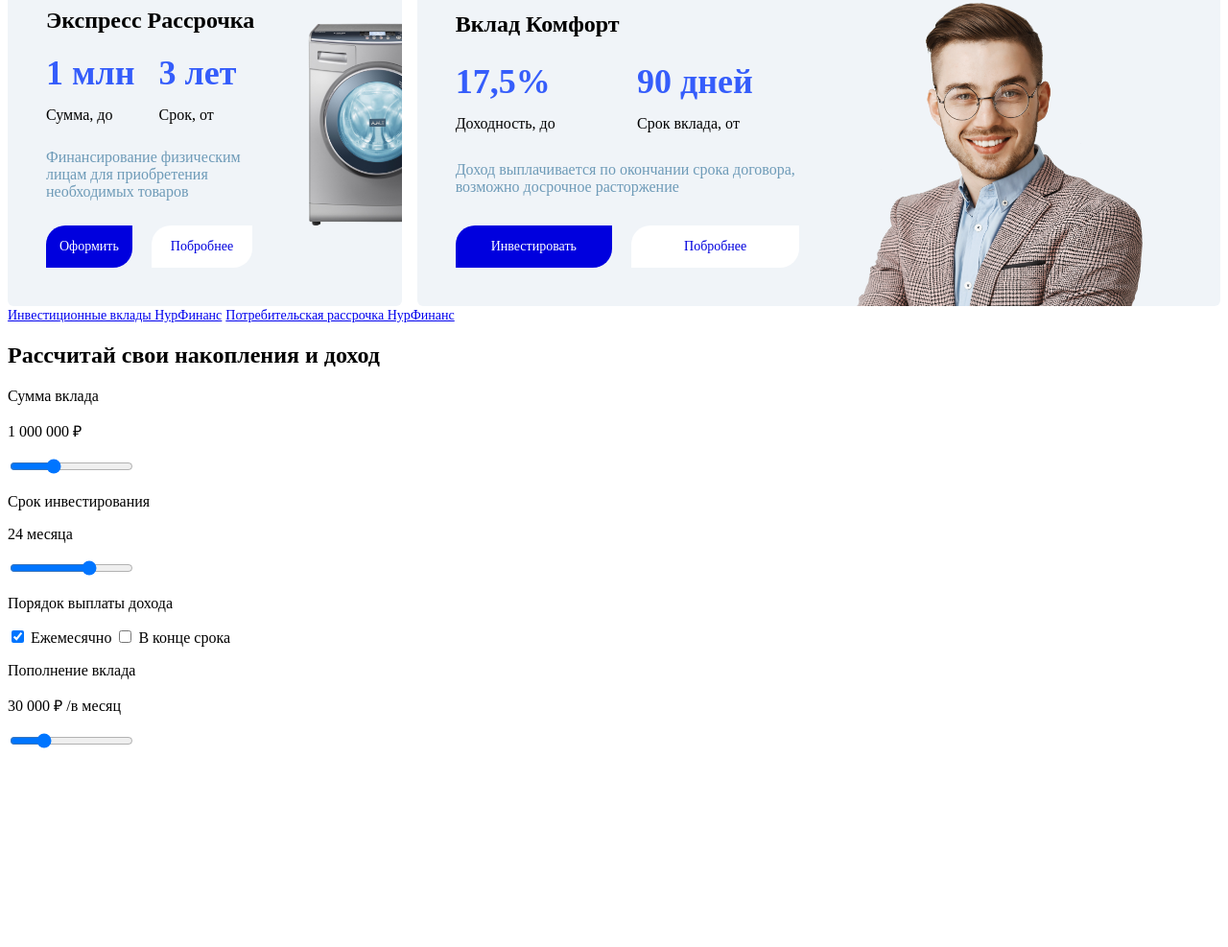
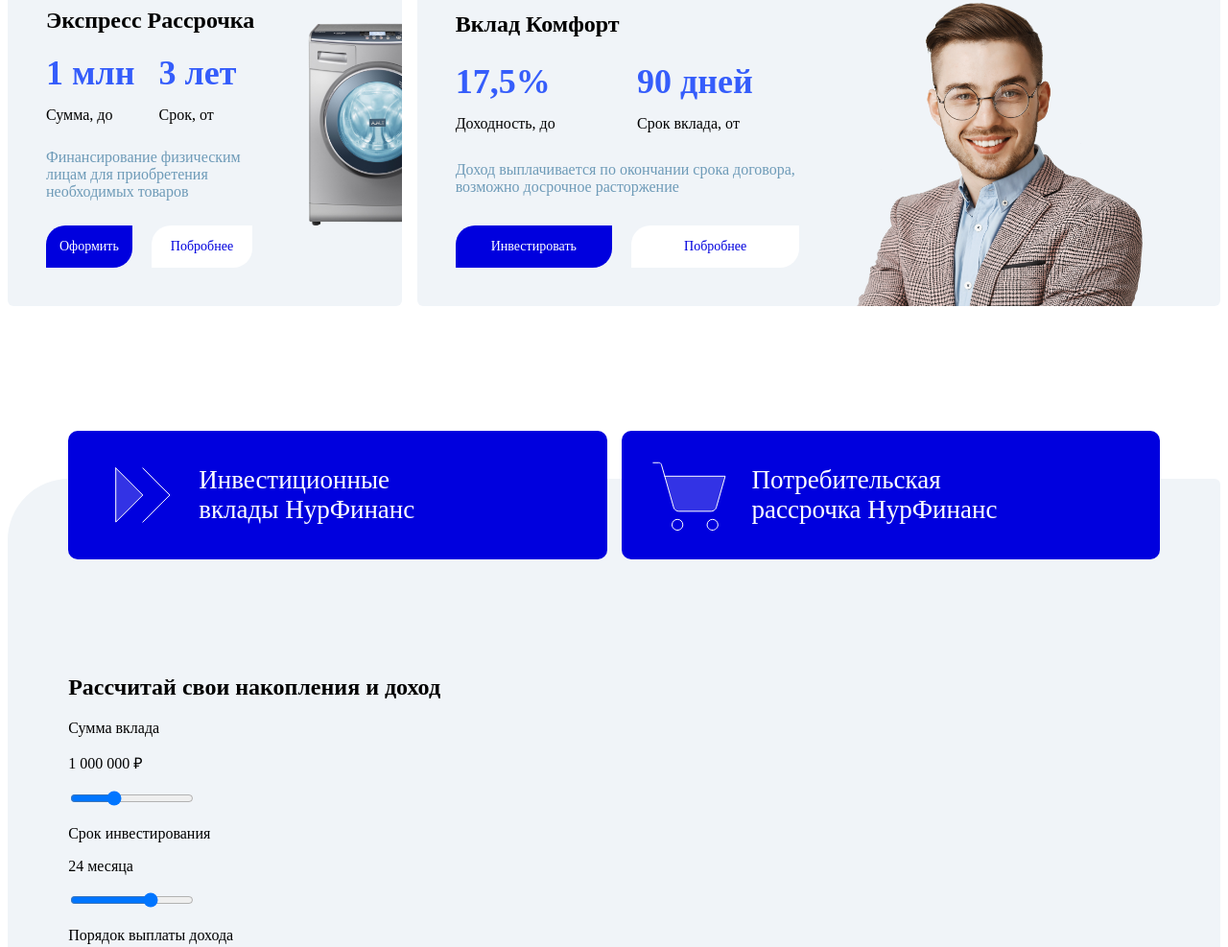
Before and after one commit to AlexPoltorapavlov/html_css_week, a plain HTML site: page index.html in a window 1280 px wide. Shown: the part 1116-2103 px from the top of the page at 96% size. Before the commit the page ends 1908 px from the top, so only its background shows below. Drawn offline with Linux system fonts and the light colour scheme.

Commit message:
\Added: style for calc-choice

```diff
--- a/index.html
+++ b/index.html
@@ -185,12 +185,14 @@
 				</article>
 		</section>
 		<section class="calc">
-			<div class="calc__choice">
-				<a href="#" class="calc__invest">Инвестиционные вклады НурФинанс</a>
-				<a href="#" class="calc__inst-plan">Потребительская рассрочка НурФинанс</a>
+			<div class="calc__choice-bg">
+				<div class="calc__choice">
+					<a href="#" class="calc__invest">Инвестиционные <br>вклады НурФинанс</a>
+					<a href="#" class="calc__inst-plan">Потребительская <br>рассрочка НурФинанс</a>
+				</div>
 			</div>
-			<h1>Рассчитай свои накопления и доход</h1>
 			<div class="calc-content">
+				<h1>Рассчитай свои накопления и доход</h1>
 				<div class="calc__ranges">
 					<div>
 						<p>Сумма вклада</p>
--- a/style.css
+++ b/style.css
@@ -378,6 +378,10 @@ main {
 	max-width: 1275px;
 }
 
+.recommend {
+	margin-bottom: 180px;
+}
+
 .recommend h1 {
 	font-size: 34px;
 	font-weight: lighter;
@@ -525,5 +529,61 @@ main {
 .recommend-content__img-not-close img {
 	position: absolute;
 	max-width: 80%;
+}
 
+/* finance calc */
+
+.calc {
+	display: flex;
+	flex-direction: column;
+	border-radius: 64px 6px 6px 64px;
+	padding: 0 5% 5% 5%;
+	max-width: 1370px;;
+	background-color: #F0F4F8;
 }
+
+.calc__choice-bg {
+	box-sizing: border-box;
+	display: flex;
+	width: 100%;
+
+	justify-content: center;
+	margin-bottom: 50px;
+}
+
+.calc__choice {
+	position: relative;
+	top: -50px;
+	display: flex;
+	justify-content: center;
+	flex-direction: row;
+	justify-content: center;
+	width: 100%;
+}
+
+.calc__choice a {
+	display: flex;
+	align-items: center;
+	width: auto;
+	font-size: 27px;
+	font-weight: lighter;
+	flex: 1;
+	padding: 36px 36px 36px 136px;
+	border-radius: 10px;
+	text-decoration: none;
+	background-color: #0000DE;
+	color: #FFFFFF;
+}
+
+.calc__invest {
+	background-image: url(sources/invest-arrow.svg);
+	background-repeat: no-repeat;
+	background-position: left 30px center;
+	margin-right: 15px;
+}
+
+.calc__inst-plan {
+	background-image: url(sources/trolley.svg);
+	background-repeat: no-repeat;
+	background-position: left 30px center;
+}
```
Also changed, not shown: sources/invest-arrow.svg (added), sources/trolley.svg (added).
